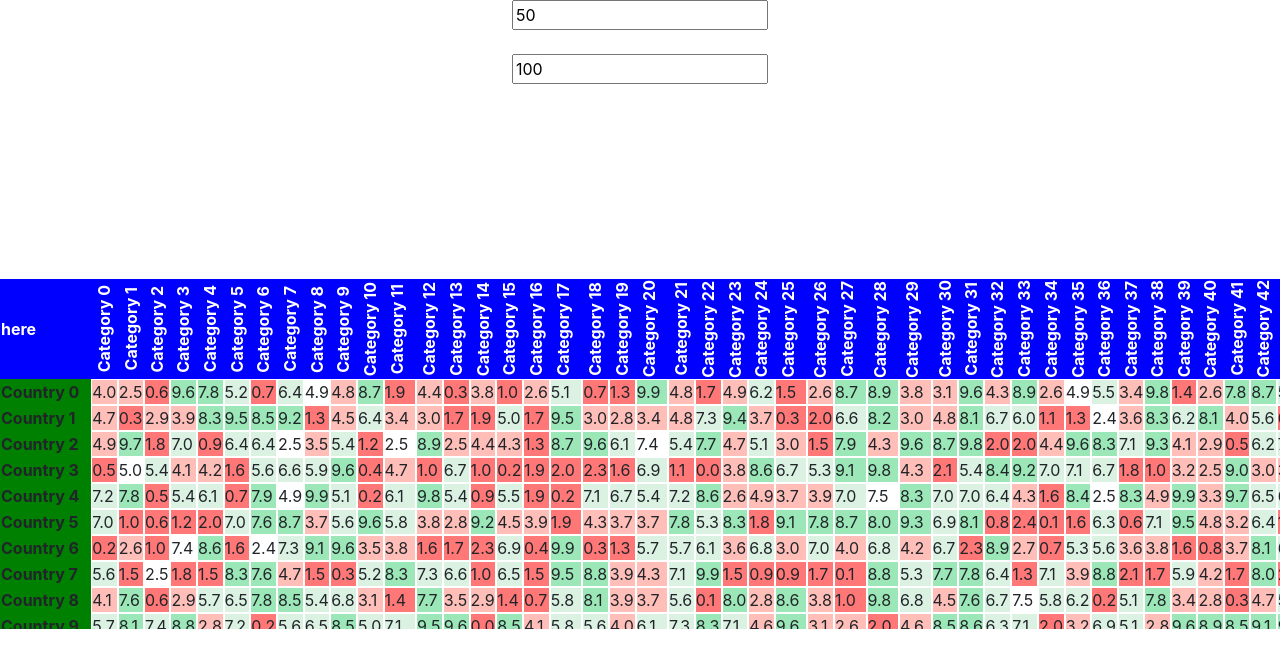
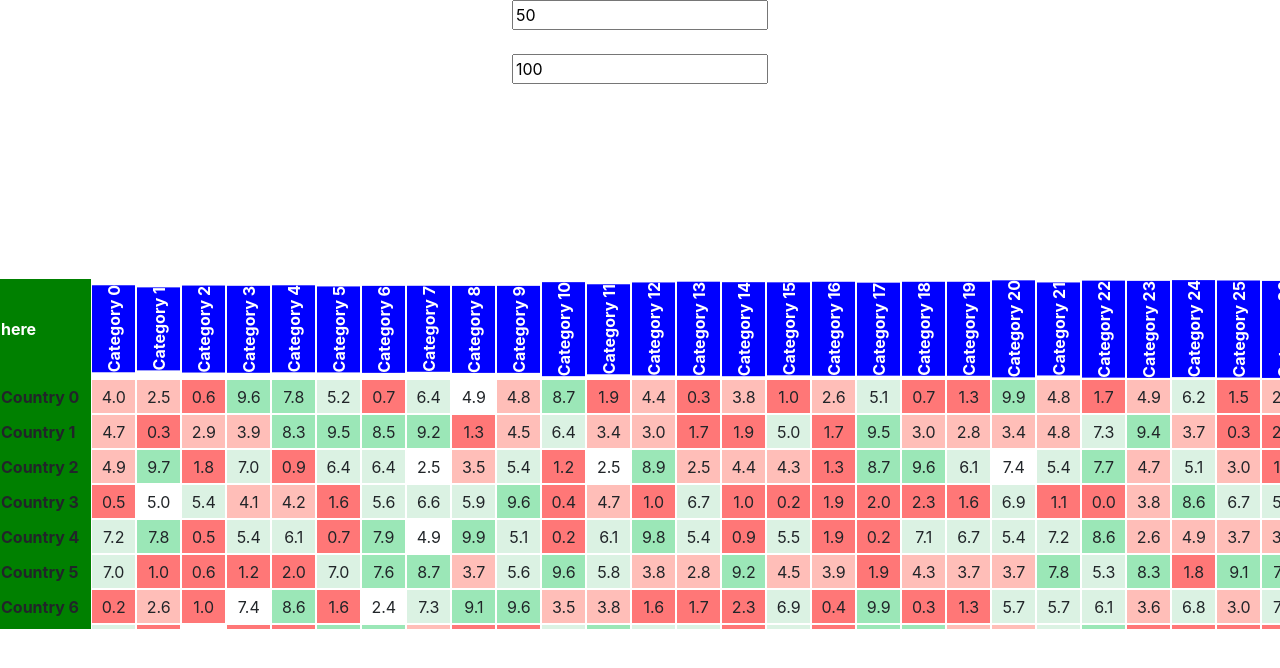
Before and after one commit to cirossmonteiro/tabiahealth-frontend-challenge, a React (Create React App) app: page / in a window 1280 px wide. Shown: the top 668 px of the page. Built offline with nearby package versions, Linux system fonts and the light colour scheme.

Commit message:
table center cell

```diff
--- a/src/table/index.tsx
+++ b/src/table/index.tsx
@@ -17,7 +17,7 @@ const Table = (props: IProps) => {
           <tr>
             <th>here</th>
             {categories.map(category => (
-              <th><div className="category">{category}</div></th>
+              <th><div className="category d-flex justify-content-center align-items-center">{category}</div></th>
             ))}
           </tr>
         </thead>
@@ -26,7 +26,12 @@ const Table = (props: IProps) => {
             <tr>
               <th>{countries[index]}</th>
               {country.map(grade => (
-                <td><Grade value={grade}>{grade.toFixed(1)}</Grade></td>
+                <td>
+                  <Grade value={grade}
+                    className="d-flex justify-content-center align-items-center">
+                    {grade.toFixed(1)}
+                  </Grade>
+                </td>
               ))}
             </tr>
           ))}
--- a/src/table/style.scss
+++ b/src/table/style.scss
@@ -5,14 +5,40 @@
     margin: auto;
     overflow: auto;
     height: 350px;
+
+    table {
+        td, th {
+            // padding: 2px;
+        }
+        td {
+            min-width: 45px;
+            height: 35px;
+            div {
+                height: 100%;
+            }
+        }
+    }
+    // table {
+    //     border-spacing: 10px;
+    //     td, th {
+    //         padding: 2px;
+    //         div {
+    //             padding: 5px;
+    //         }
+    //     }
+    // }
 }
 
 .main thead th {
-    background: blue;
+    div {
+        width: 100%;
+        background: blue;
+    }
     color: #fff;
 
     position: sticky;
     top: 0;
+
 }
 
 .category {
```
